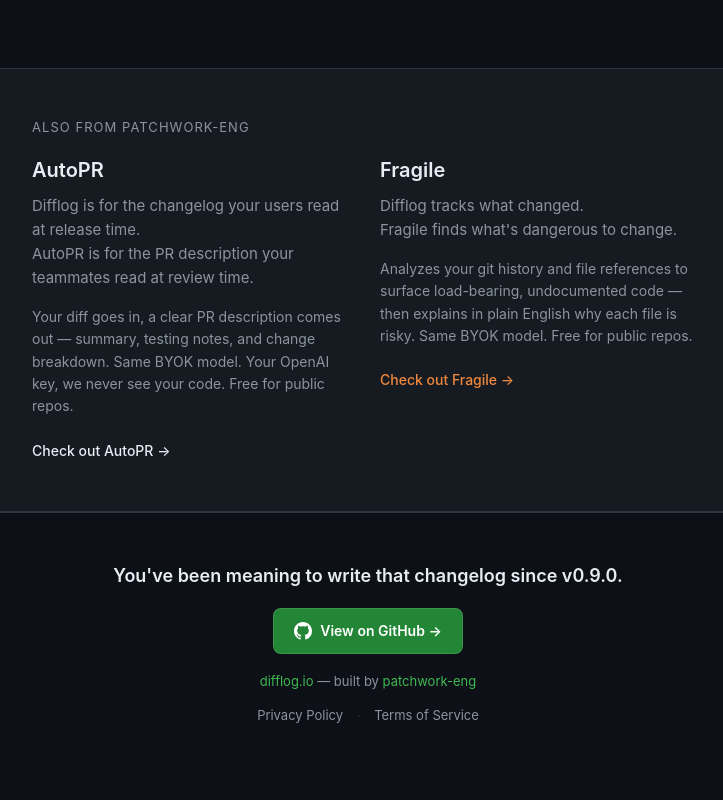
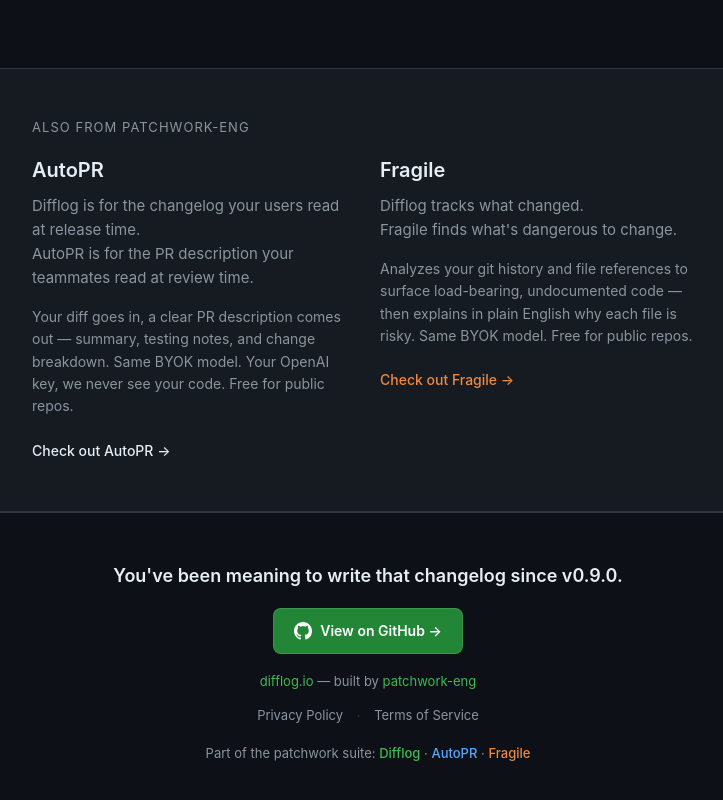
Before and after one commit to patchwork-eng/difflog, a website: page docs/index.html in a window 1280 px wide. Shown: the part 6517-7317 px from the top of the page, without its empty margins (272-995 px from the left). Before the commit the page ends 7291 px from the top, so only its background shows below. Drawn offline with Linux system fonts and the light colour scheme.

Commit message:
feat: patchwork suite footer (Difflog · AutoPR · Fragile)

```diff
--- a/docs/index.html
+++ b/docs/index.html
@@ -1065,6 +1065,7 @@
       <span style="color: var(--border); margin: 0 10px;">·</span>
       <a href="/terms" style="color: var(--text-muted); font-size: 13px;">Terms of Service</a>
     </p>
+    <p style="margin-top: 16px; font-size: 13px; color: var(--text-muted);">Part of the patchwork suite: <a href="https://difflog.io" style="color: #3fb950; text-decoration: none; font-weight: 500;">Difflog</a> · <a href="https://autopr.dev" style="color: #58a6ff; text-decoration: none; font-weight: 500;">AutoPR</a> · <a href="https://usefragile.dev" style="color: #f0883e; text-decoration: none; font-weight: 500;">Fragile</a></p>
   </div>
 </footer>
 
```
